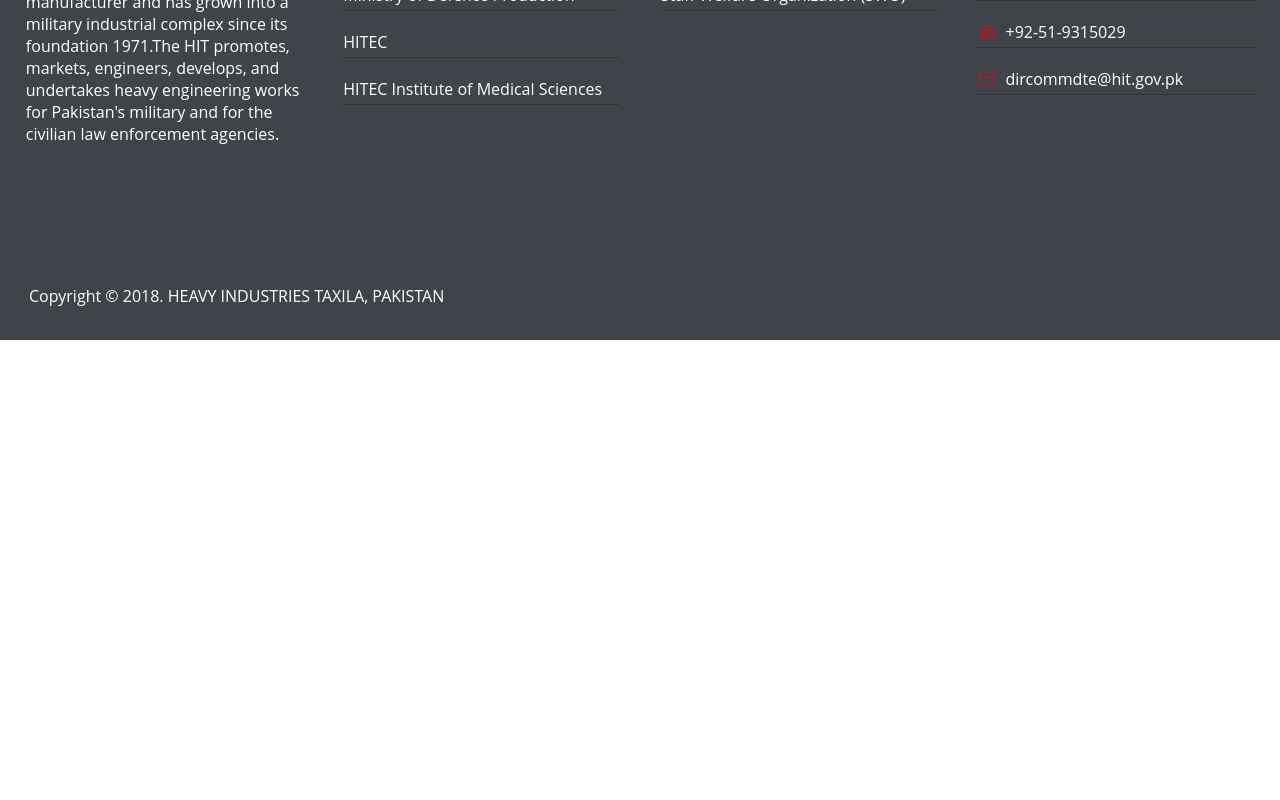
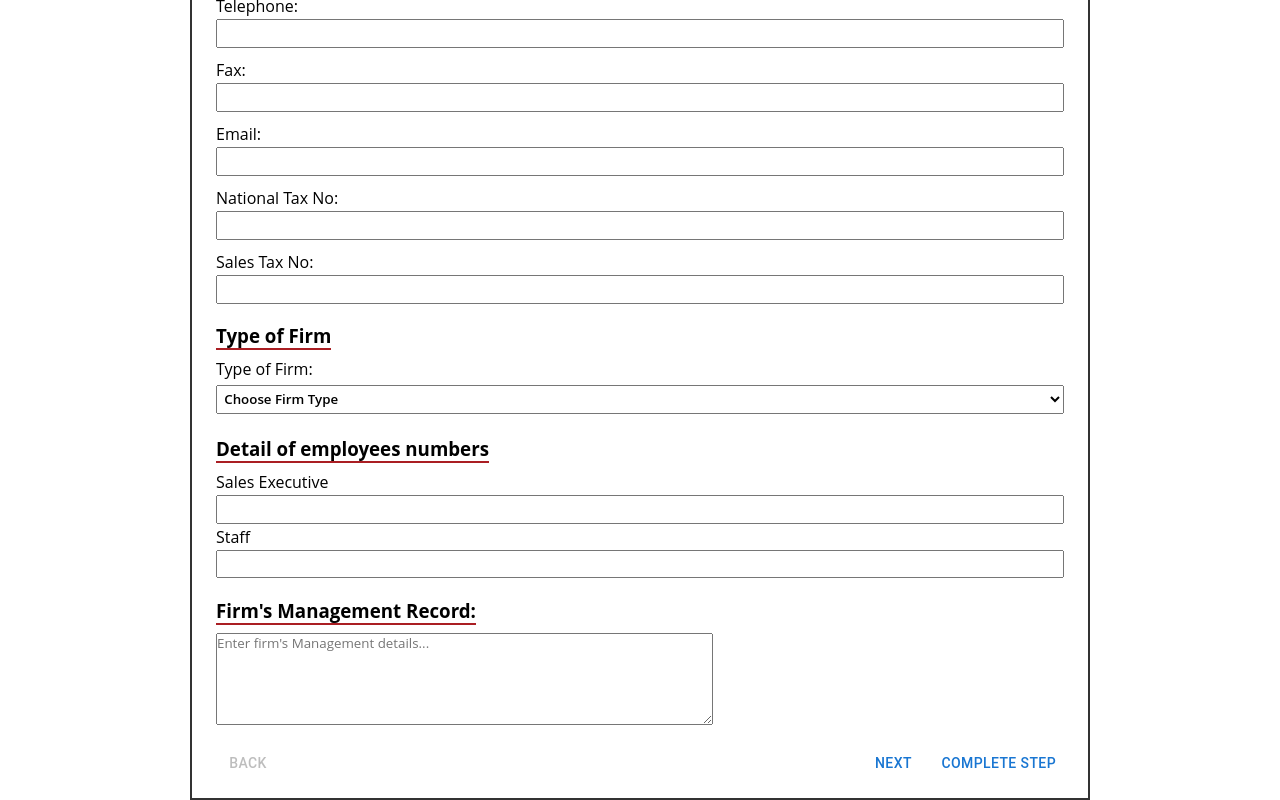
Before and after one commit to wajaht-ali/hit-ebidding, a React (Create React App) app: page /ebidding in a window 1280 px wide. Shown: the part 460-1260 px from the top of the page. Before the commit the page ends 800 px from the top, so only its background shows below. Built offline with nearby package versions, Linux system fonts and the light colour scheme.

Commit message:
Stepper form added in feature1

```diff
--- a/src/App.js
+++ b/src/App.js
@@ -2,7 +2,7 @@
 import Home from "./components/Home";
 import About from "./components/About";
 import Footer from "./components/Footer";
-import Stepper from "../src/stepper/Stepper.tsx";
+import Stepper from "./stepperNew/Stepper.tsx";
 import "@mui/material/Container";
 import { BrowserRouter, Routes, Route } from "react-router-dom";
 
--- /dev/null
+++ b/src/stepperNew/StepOne.jsx
@@ -0,0 +1,87 @@
+import React from 'react'
+import "../styles/StepOne.scss";
+
+const FirstStep = () => {
+  return (
+    <div className='step-one'>
+      <div className="main">
+        <form action="" method="post">
+
+          <div className="data">
+            <label htmlFor="name">Name of Firm:</label>
+            <input type="text" id='name' />
+          </div>
+
+          <div className="data">
+            <label htmlFor="address">Address (office): </label>
+            <input type="text" id='address' />
+          </div>
+
+          <div className="data">
+            <label htmlFor="add-detail">Address Factory/Godown/Stocks: </label>
+            <input type="text" id='add-detail' />
+          </div>
+
+          <div className="data">
+            <label htmlFor="telephone">Telephone: </label>
+            <input type="number" id='telephone' />
+          </div>
+
+          <div className="data">
+            <label htmlFor="fax">Fax: </label>
+            <input type="number" id='fax' />
+          </div>
+
+
+          <div className="data">
+            <label htmlFor="email">Email: </label>
+            <input type="email" id='email' />
+          </div>
+
+          <div className='data'>
+            <label htmlFor="tax-no">National Tax No: </label>
+            <input type="number" id='tax-no' />
+          </div>
+
+          <div className="data">
+            <label htmlFor="sales-no">Sales Tax No: </label>
+            <input type="number" id='sales-no' />
+          </div>
+
+          <div className="data">
+            <h3>Type of Firm</h3>
+            <label htmlFor="firm-type">Type of Firm: </label>
+            <select name="firm-type" id="firm-type">
+              <option value="">Choose Firm Type</option>
+              <option value="">Sole Proprietary concern</option>
+              <option value="">Partnership concern</option>
+              <option value="">Company</option>
+              <option value="">Limited Liability Partnership</option>
+            </select>
+          </div>
+
+          <div className="data">
+            <h3>Detail of employees numbers</h3>
+            <div className="meta-data">
+              <label htmlFor="">Sales Executive</label>
+              <input type="number" name="" id="" />
+            </div>
+            <div className="meta-data">
+              <label htmlFor="">Staff</label>
+              <input type="number" name="" id="" />
+            </div>
+          </div>
+
+          <div className="data">
+            <h3>Firm's Management Record: </h3>
+            <textarea name="management-record" cols="60" rows="5" placeholder="Enter firm's Management details..."></textarea>
+          </div>
+
+
+        </form>
+      </div >
+    </div >
+  )
+}
+
+export default FirstStep
--- /dev/null
+++ b/src/stepperNew/Stepper.tsx
@@ -0,0 +1,127 @@
+import * as React from 'react';
+import Box from '@mui/material/Box';
+import Stepper from '@mui/material/Stepper';
+import Step from '@mui/material/Step';
+import StepButton from '@mui/material/StepButton';
+import Button from '@mui/material/Button';
+import Typography from '@mui/material/Typography';
+import StepOne from "../stepperNew/StepOne.jsx";
+import { Container } from '@mui/material';
+import "../styles/Stepper.scss";
+
+const steps = ['Select campaign settings', 'Create an ad group', 'Create an ad'];
+
+export default function HorizontalNonLinearStepper() {
+  const [activeStep, setActiveStep] = React.useState(0);
+  const [completed, setCompleted] = React.useState<{
+    [k: number]: boolean;
+  }>({});
+
+  const totalSteps = () => {
+    return steps.length;
+  };
+
+  const completedSteps = () => {
+    return Object.keys(completed).length;
+  };
+
+  const isLastStep = () => {
+    return activeStep === totalSteps() - 1;
+  };
+
+  const allStepsCompleted = () => {
+    return completedSteps() === totalSteps();
+  };
+
+  const handleNext = () => {
+    const newActiveStep =
+      isLastStep() && !allStepsCompleted()
+        ? // It's the last step, but not all steps have been completed,
+          // find the first step that has been completed
+          steps.findIndex((step, i) => !(i in completed))
+        : activeStep + 1;
+    setActiveStep(newActiveStep);
+  };
+
+  const handleBack = () => {
+    setActiveStep((prevActiveStep) => prevActiveStep - 1);
+  };
+
+  const handleStep = (step: number) => () => {
+    setActiveStep(step);
+  };
+
+  const handleComplete = () => {
+    const newCompleted = completed;
+    newCompleted[activeStep] = true;
+    setCompleted(newCompleted);
+    handleNext();
+  };
+
+  const handleReset = () => {
+    setActiveStep(0);
+    setCompleted({});
+  };
+
+  return (
+    <Container maxWidth="md" className='stepperForm'>
+    <Box sx={{ width: '100%' }}>
+      <Stepper nonLinear activeStep={activeStep}>
+        {steps.map((label, index) => (
+          <Step key={label} completed={completed[index]}>
+            <StepButton color="inherit" onClick={handleStep(index)}>
+              {label}
+            </StepButton>
+          </Step>
+        ))}
+      </Stepper>
+      <div>
+        {allStepsCompleted() ? (
+          <React.Fragment>
+            <Typography sx={{ mt: 2, mb: 1 }}>
+              All steps completed - you&apos;re finished
+            </Typography>
+            <Box sx={{ display: 'flex', flexDirection: 'row', pt: 2 }}>
+              <Box sx={{ flex: '1 1 auto' }} />
+              <Button onClick={handleReset}>Reset</Button>
+            </Box>
+          </React.Fragment>
+        ) : (
+          <React.Fragment>
+            {/* <Typography sx={{ mt: 2, mb: 1, py: 1 }}>
+              Step {activeStep + 1}
+            </Typography> */}
+            <StepOne />
+            <Box sx={{ display: 'flex', flexDirection: 'row', pt: 2 }}>
+              <Button
+                color="inherit"
+                disabled={activeStep === 0}
+                onClick={handleBack}
+                sx={{ mr: 1 }}
+              >
+                Back
+              </Button>
+              <Box sx={{ flex: '1 1 auto' }} />
+              <Button onClick={handleNext} sx={{ mr: 1 }}>
+                Next
+              </Button>
+              {activeStep !== steps.length &&
+                (completed[activeStep] ? (
+                  <Typography variant="caption" sx={{ display: 'inline-block' }}>
+                    Step {activeStep + 1} already completed
+                  </Typography>
+                ) : (
+                  <Button onClick={handleComplete}>
+                    {completedSteps() === totalSteps() - 1
+                      ? 'Finish'
+                      : 'Complete Step'}
+                  </Button>
+                ))}
+            </Box>
+          </React.Fragment>
+        )}
+      </div>
+    </Box>
+    </Container>
+  );
+}
--- /dev/null
+++ b/src/styles/StepOne.scss
@@ -0,0 +1,58 @@
+@import "../styles/Utilities.scss";
+
+.step-one {
+    height: auto;
+    width: 100%;
+
+    >.main {
+
+        form {
+            height: 100%;
+            width: 100%;
+            display: flex;
+            flex-direction: column;
+            justify-content: center;
+            align-items: center;
+
+            >.data {
+                height: 100%;
+                width: 100%;
+                display: flex;
+                flex-direction: column;
+                // justify-content: space-between;
+                align-items: start;
+                margin: .3rem 0;
+
+                >.meta-data {
+                    display: flex;
+                    flex-direction: column;
+                    justify-content: center;
+                    // align-items: center;
+                    height: 100%;
+                    width: 100%;
+                }
+
+                h3 {
+                    border-bottom: 2px solid $primary-color;
+                    margin: .5rem 0;
+                }
+            }
+
+            input {
+                width: 100%;
+                margin: 2px 0;
+                padding: .2rem;
+                outline: none;
+                font-weight: 600;
+            }
+            select {
+                width: 100%;
+                margin: 5px 0;
+                padding: .2rem;
+                outline: none;
+                font-weight: 600;
+            }
+
+        }
+    }
+}
--- /dev/null
+++ b/src/styles/Stepper.scss
@@ -0,0 +1,11 @@
+@import "../styles/Utilities.scss";
+
+.stepperForm {
+    height: 100%;
+    width: 100%;
+    margin: 1rem;
+    padding: 1rem;
+    border: 2px solid #333;
+    box-sizing: border-box;
+    // margin: auto;
+}
```
Also changed, not shown: src/stepperNew/StepTwo.jsx (added, +17 -0 lines).
